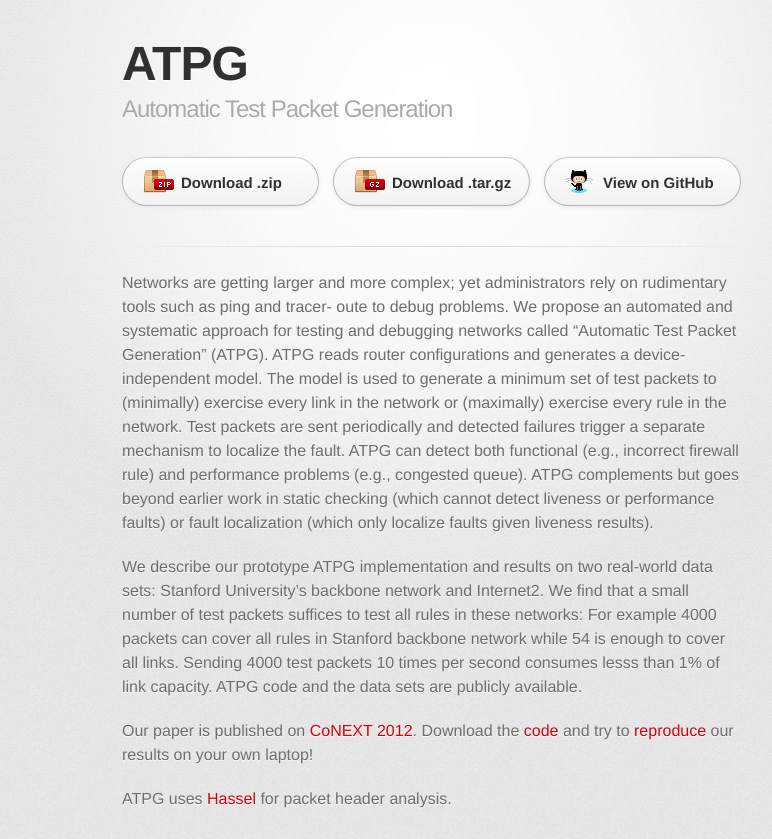
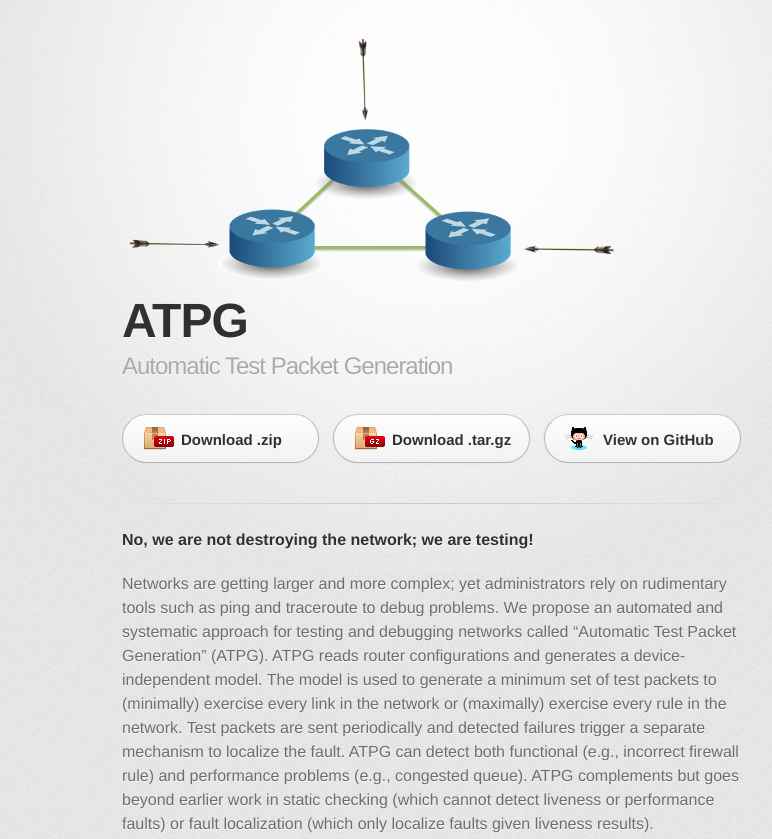
Before and after one commit to eastzone/atpg, a plain HTML site: page index.html in a window 1280 px wide. Shown: the top 839 px of the page, without its empty margins (208-980 px from the left). Drawn offline with Linux system fonts and the light colour scheme; a web font is replaced by a local one.

Commit message:
logo: added logo

```diff
--- a/index.html
+++ b/index.html
@@ -18,6 +18,7 @@
       <div class="inner">
 
         <header>
+          <img src="images/logo.png" width=500 alt="ATPG">
           <h1>ATPG</h1>
           <h2>Automatic Test Packet Generation</h2>
         </header>
@@ -31,9 +32,10 @@
         <hr>
 
         <section id="main_content">
+<h4>No, we are not destroying the network; we are testing!</h4>
+<p/>
 <p>Networks are getting larger and more complex; yet administrators
-rely on rudimentary tools such as ping and tracer-
-oute to debug problems. We propose an automated and systematic
+rely on rudimentary tools such as ping and traceroute to debug problems. We propose an automated and systematic
 approach for testing and debugging networks called
 “Automatic Test Packet Generation” (ATPG). ATPG reads
 router configurations and generates a device-independent model.
```
Also changed, not shown: images/logo.png (added).
